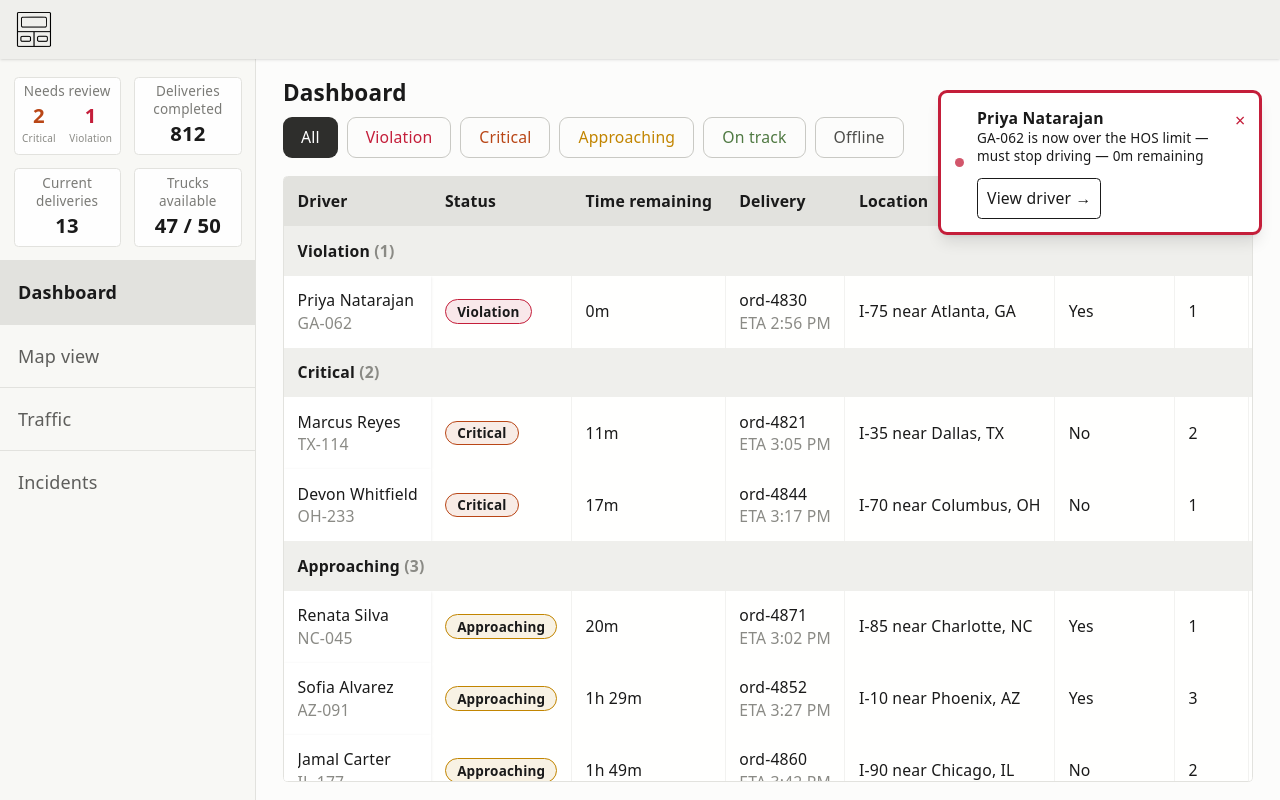
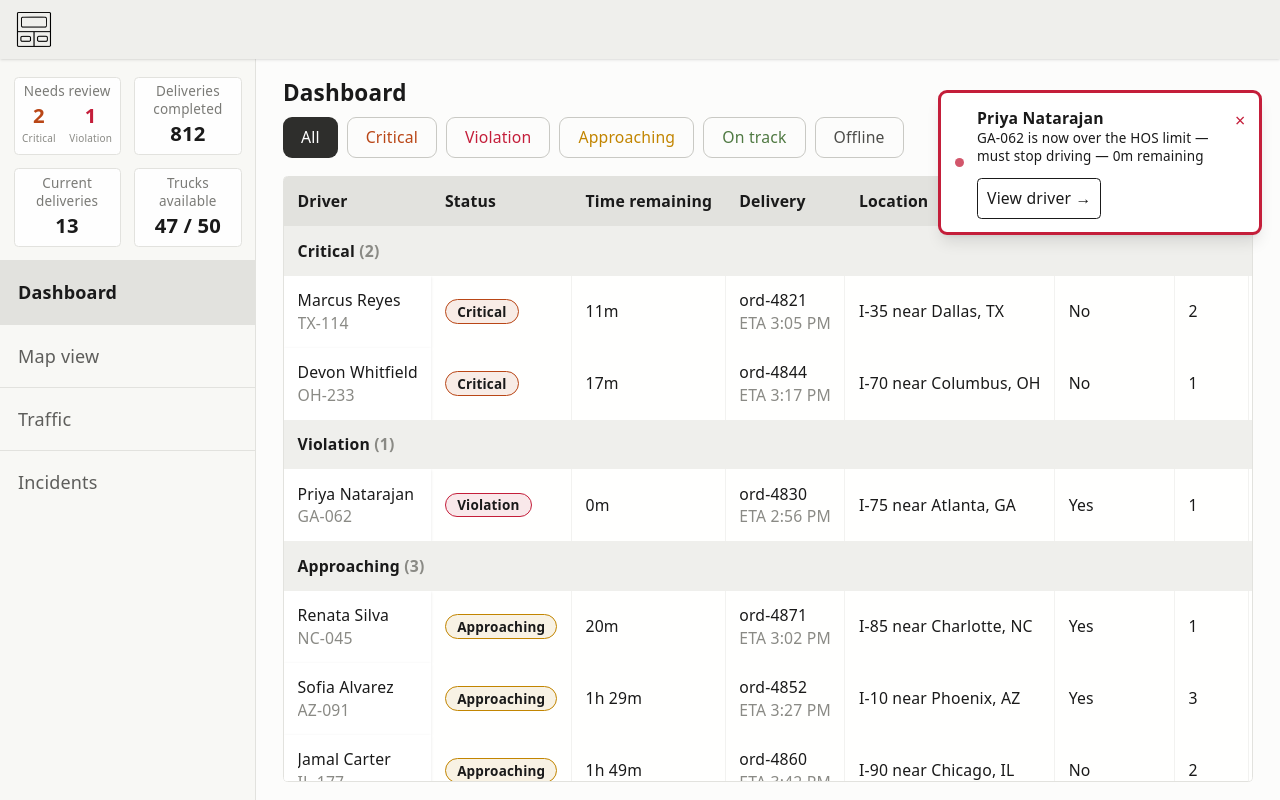
Before and after one commit to charlottemoche/fleet-toast, a React (Vite) app: page / in a window 1280 px wide. Built offline with nearby package versions, Linux system fonts and the light colour scheme; the HTML template or start-up script is replaced by a standard one.

Commit message:
fix: order

```diff
--- a/src/data/statusConfig.js
+++ b/src/data/statusConfig.js
@@ -1,4 +1,13 @@
 export const statusTiers = [
+  {
+    id: 'critical',
+    label: 'Critical',
+    maxMinutesRemaining: 20,
+    section: 'critical',
+    collapsible: false,
+    color: 'critical',
+    alertMessage: 'is now critical',
+  },
   {
     id: 'violation',
     label: 'Violation',
@@ -7,15 +16,6 @@ export const statusTiers = [
     collapsible: false,
     color: 'error',
     alertMessage: 'is now over the HOS limit — must stop driving',
-  },
-  {
-    id: 'critical',
-    label: 'Critical',
-    maxMinutesRemaining: 20,
-    section: 'critical',
-    collapsible: false,
-    color: 'critical',
-    alertMessage: 'is now critical',
   },
   {
     id: 'approaching',
@@ -44,8 +44,8 @@ export const offlineTier = {
 }
 
 export const sectionOrder = [
+  'critical',
   'violation',
-  'critical',
   'approaching',
   'on-track',
   'offline',
```
